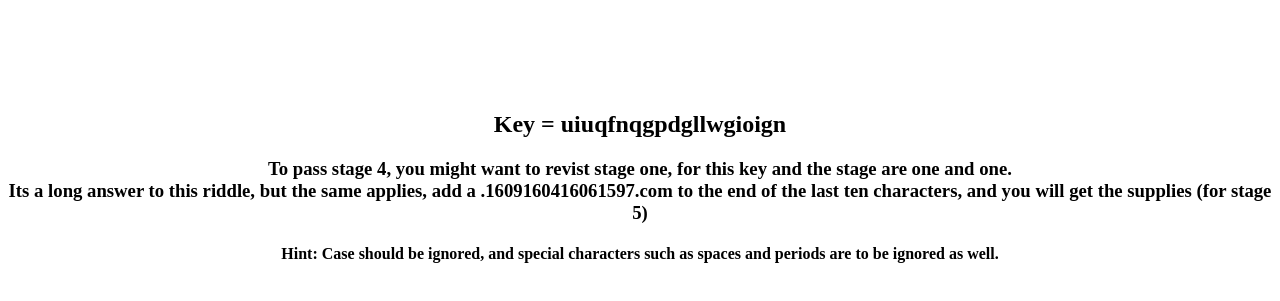
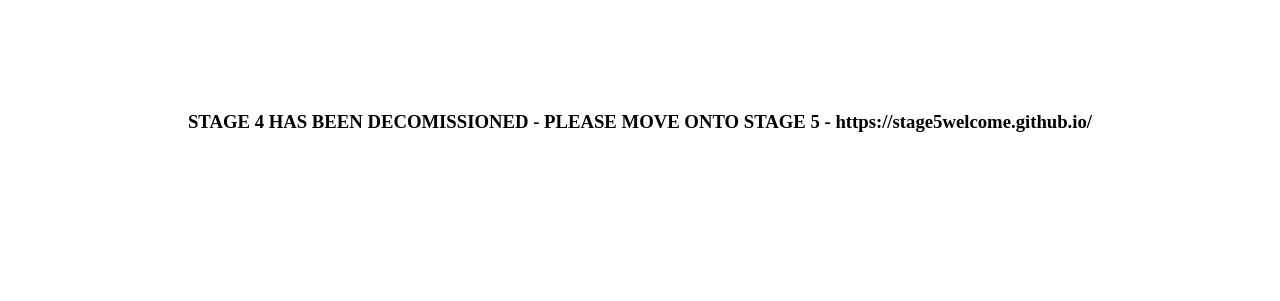
Before and after one commit to stage4welcome/stage4welcome.github.io, a plain HTML site: page index.html in a window 1280 px wide. Shown: the part 61-362 px from the top of the page. Drawn offline with Linux system fonts and the light colour scheme.

Commit message:
Update index.html

```diff
--- a/index.html
+++ b/index.html
@@ -15,17 +15,15 @@
       <br>
 
       <h2 align = "center">
-        Key = uiuqfnqgpdgllwgioign
         </h2>
 
         <h3 align = "center">
-          To pass stage 4, you might want to revist stage one, for this key and the stage are one and one.
+          STAGE 4 HAS BEEN DECOMISSIONED - PLEASE MOVE ONTO STAGE 5 - https://stage5welcome.github.io/
           <br>
-          Its a long answer to this riddle, but the same applies, add a .1609160416061597.com to the end of the last ten characters, and you will get the supplies (for stage 5)
+
           </h3>
 
     <h4 align = "center">
-      Hint: Case should be ignored, and special characters such as spaces and periods are to be ignored as well.
     </h4>
   </body>
 </html>
```
